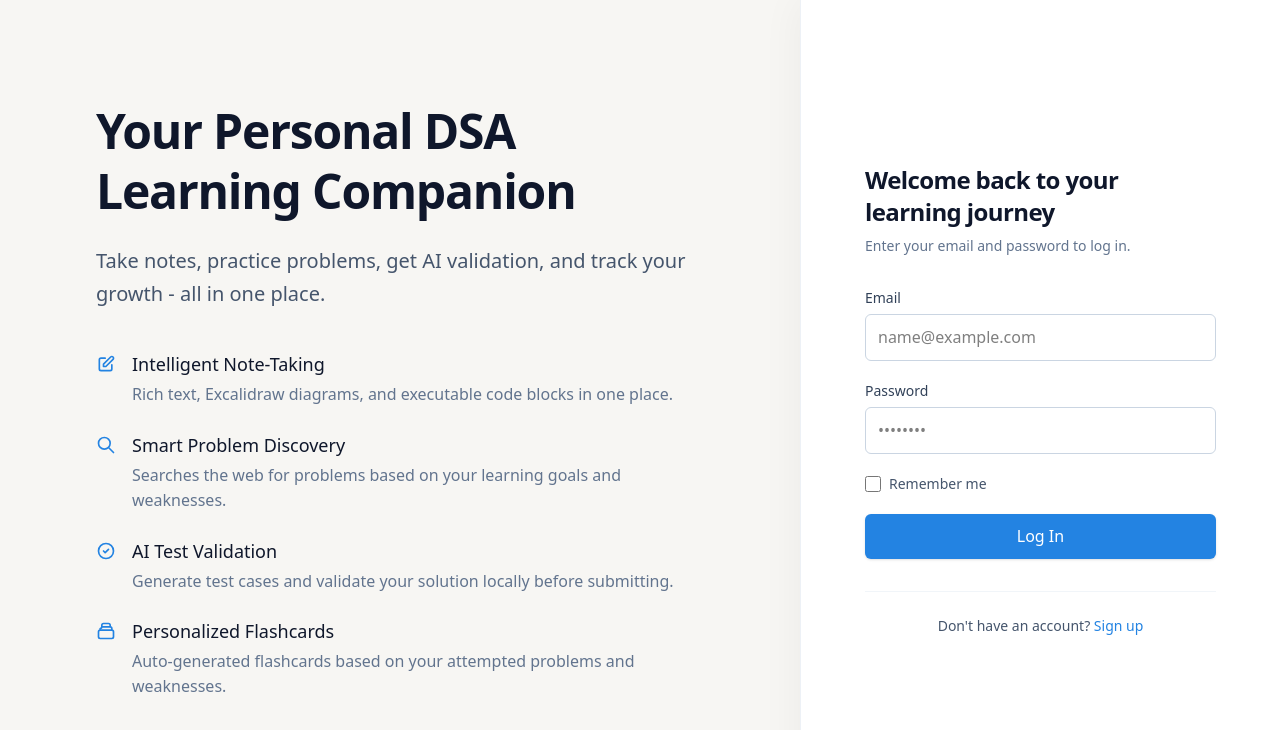
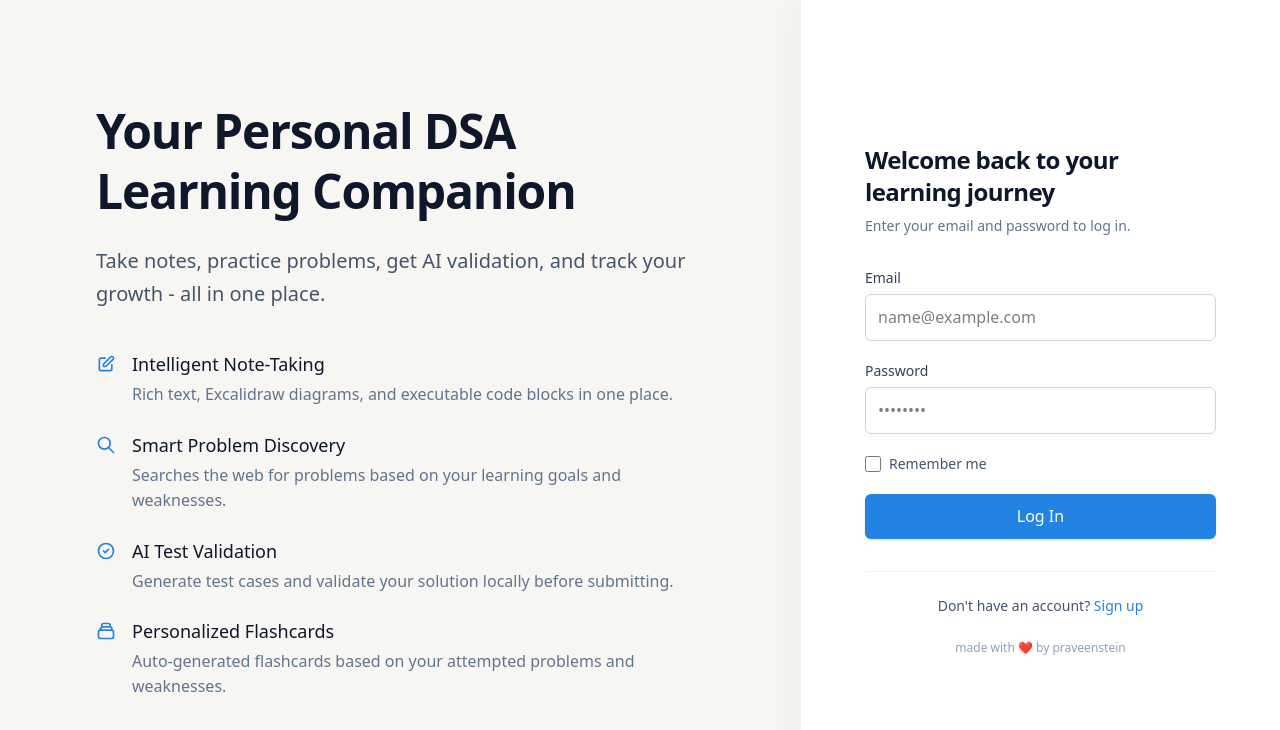
Before and after one commit to Praveenstein/online-judge, a React (Vite) app in the folder frontend/: page / in a window 1280 px wide. Shown: the top 730 px of the page. Built offline with nearby package versions, Linux system fonts and the light colour scheme; no server answers; what @blocknote/react would draw is missing.

Commit message:
Feat: Add footer message.
Signed-off-by: Praveen Kumar G <praveen06061995@gmail.com>

```diff
--- a/frontend/src/components/Auth.jsx
+++ b/frontend/src/components/Auth.jsx
@@ -201,7 +201,7 @@ const Auth = ({ onLogin }) => {
 					</form>
 
 					<div className="mt-8 pt-6 border-t border-slate-100 text-center">
-						<p className="text-sm text-slate-600">
+						<p className="text-sm text-slate-600 mb-6">
 							{isLogin ? "Don't have an account? " : "Already have an account? "}
 							<button
 								type="button"
@@ -211,6 +211,9 @@ const Auth = ({ onLogin }) => {
 								{isLogin ? "Sign up" : "Log in"}
 							</button>
 						</p>
+						<p className="text-xs text-slate-400">
+							made with ❤️ by praveenstein
+						</p>
 					</div>
 				</div>
 			</div>
--- a/frontend/src/components/ui/Layout.jsx
+++ b/frontend/src/components/ui/Layout.jsx
@@ -88,9 +88,13 @@ const Layout = ({ onLogout }) => {
             </aside>
 
             {/* Main Content */}
-            <main className={`main-content flex-1 ${isCollapsed ? 'main-content-expanded' : ''}`}>
-                <div className="page-container">
+            <main className={`main-content flex-1 flex flex-col ${isCollapsed ? 'main-content-expanded' : ''}`}>
+                <div className="page-container flex-1">
                     <Outlet />
+                </div>
+                {/* Footer */}
+                <div className="w-full text-center py-3 text-sm text-[var(--text-secondary)] mt-auto">
+                    made with ❤️ by praveenstein
                 </div>
             </main>
         </div>
```
